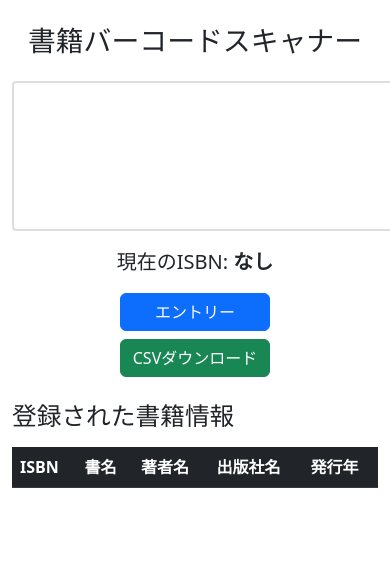
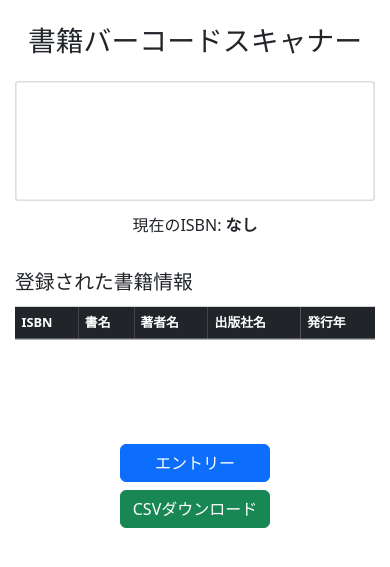
Before and after one commit to Ryoaki374/Book_code_reader, a Flask app: page / in a window 390 px wide; the page is wider, and only the part inside the window is pictured. Shown: the top 567 px of that part. Run offline with Flask 3, Linux system fonts and the light colour scheme; lists and menus that the app fills with data are empty; some libraries are stand-ins or nearby versions.

Commit message:
fix camera resolution, fix scalability

```diff
--- a/templates/index.html
+++ b/templates/index.html
@@ -8,21 +8,33 @@
   <!-- Bootstrap CSS CDN -->
   <link href="https://cdn.jsdelivr.net/npm/bootstrap@5.3.0/dist/css/bootstrap.min.css" rel="stylesheet">
   <style>
-    /* 450×150 のエリアに固定 */
+    /* 固定サイズの 450×150 エリア。エリア外はクリップ */
     #interactive {
       width: 450px;
       height: 150px;
       margin: 0 auto;
       border: 2px solid #ddd;
       border-radius: 4px;
-      overflow: hidden; /* エリア外はクリップ */
+      overflow: hidden;
       position: relative;
     }
-    /* 動画をエリア内に収め、アスペクト比を維持しつつ必要部分を切り取る */
+    /* video 要素はエリア全体に合わせ、必要に応じてクロップ */
     #interactive video {
       width: 100%;
       height: 100%;
       object-fit: cover;
+    }
+    /* スマホ表示時に、カメラ映像やテーブル部分をスケール（ボタンは除く） */
+    @media (max-width: 576px) {
+      .scale-container {
+        transform: scale(0.8);
+        transform-origin: top center;
+      }
+      /* スケール後の余白ができる場合は調整 */
+      .scale-container-wrapper {
+        display: flex;
+        justify-content: center;
+      }
     }
   </style>
 </head>
@@ -30,18 +42,16 @@
   <div class="container py-4">
     <h1 class="mb-4 text-center">書籍バーコードスキャナー</h1>
 
-    <!-- 読み取りエリア（カメラ映像とボタン） -->
+    <!-- スケール対象のコンテンツ（カメラ映像、ISBN表示、テーブル） -->
+    <div class="scale-container-wrapper">
+      <div class="scale-container">
+        <!-- カメラ映像エリア -->
         <div class="row mb-4">
           <div class="col-12 d-flex flex-column align-items-center">
             <div id="interactive" class="mb-3"></div>
             <p class="fs-5">現在のISBN: <span id="current-isbn" class="fw-bold">なし</span></p>
-        <div class="d-grid gap-2 d-sm-flex justify-content-center">
-          <button id="entry-btn" class="btn btn-primary me-sm-2">エントリー</button>
-          <button id="download-btn" class="btn btn-success">CSVダウンロード</button>
           </div>
         </div>
-    </div>
-
         <!-- 登録された書籍情報テーブル -->
         <div class="row">
           <div class="col-12">
@@ -73,6 +83,16 @@
           </div>
         </div>
       </div>
+    </div>
+
+    <!-- ボタンはスケール対象から外す -->
+    <div class="row mt-4">
+      <div class="col-12 d-grid gap-2 d-sm-flex justify-content-center">
+        <button id="entry-btn" class="btn btn-primary me-sm-2">エントリー</button>
+        <button id="download-btn" class="btn btn-success">CSVダウンロード</button>
+      </div>
+    </div>
+  </div>
 
   <!-- Quagga.js -->
   <script src="https://cdnjs.cloudflare.com/ajax/libs/quagga/0.12.1/quagga.min.js"></script>
@@ -83,20 +103,21 @@
     let currentISBN = "";
 
     document.addEventListener("DOMContentLoaded", function() {
-      // Quagga の初期化設定（回転やサイズは固定エリアに合わせる）
+      // Quagga の初期化
       Quagga.init({
         inputStream: {
           name: "Live",
           type: "LiveStream",
           target: document.querySelector('#interactive'),
           constraints: {
-            width: 450,
-            height: 150,
-            facingMode: "environment"  // リアカメラを利用
+            // 高解像度映像の取得を試みる（理想値を指定）
+            width: { ideal: 1280 },
+            height: { ideal: 720 },
+            facingMode: "environment"
           },
         },
         decoder: {
-          readers: ["ean_reader"]
+          readers: ["ean_reader"] // EAN-13 を読み取る
         },
         locate: true
       }, function(err) {
@@ -109,7 +130,7 @@
 
       // バーコード読み取り時のコールバック
       Quagga.onDetected(function(result) {
-        if (result && result.codeResult && result.codeResult.code) {
+        if(result && result.codeResult && result.codeResult.code) {
           currentISBN = result.codeResult.code;
           document.getElementById("current-isbn").textContent = currentISBN;
         }
@@ -117,7 +138,7 @@
 
       // 「エントリー」ボタン押下時の処理
       document.getElementById("entry-btn").addEventListener("click", function() {
-        if (currentISBN) {
+        if(currentISBN) {
           fetch("/add_entry", {
             method: "POST",
             headers: {
@@ -127,7 +148,7 @@
           })
           .then(response => response.json())
           .then(data => {
-            if (data.success) {
+            if(data.success) {
               // 書籍情報をテーブルに追加
               const tableBody = document.getElementById("books-table").getElementsByTagName("tbody")[0];
               const newRow = tableBody.insertRow();
```
Lines whose indentation alone changed are shown as unchanged.
